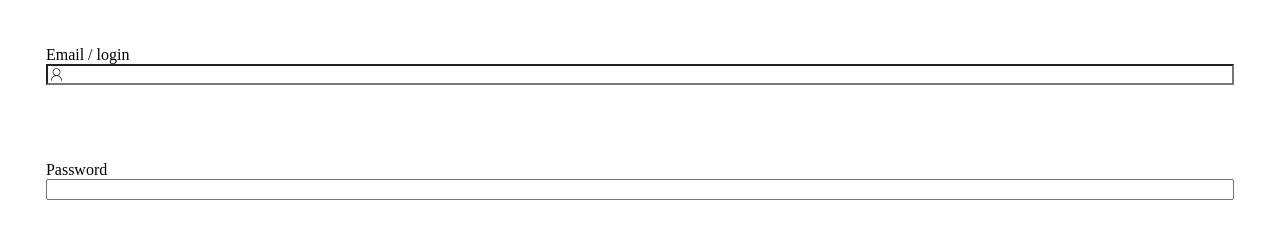
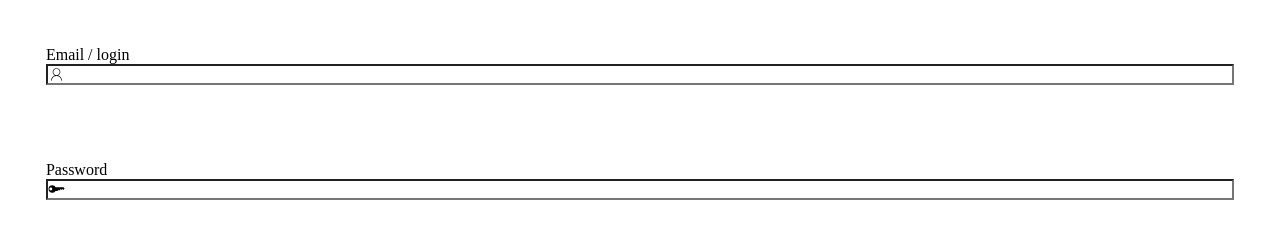
Before and after one commit to yaoleksa/theLambda, a React app: page / in a window 1280 px wide. Both pictures are taken after a click on the element "SignUp". Built offline with nearby package versions, Linux system fonts and the light colour scheme.

Commit message:
added key img

```diff
--- a/src/index.js
+++ b/src/index.js
@@ -28,7 +28,7 @@ function SignUp() {
             <input type='email' name='login' className='email'></input>
             </label>
             <label for='password' className='credential'>Password
-            <input type='password' name='passwiord'></input>
+            <input type='password' name='passwiord' className='password'></input>
             </label>
         </form>
     </>);
--- a/style/index.css
+++ b/style/index.css
@@ -42,3 +42,6 @@
 .email {
     background: url('../imgs/user-128.svg') no-repeat;
 }
+.password {
+    background: url('../imgs/key-53.svg') no-repeat;
+}
```
Also changed, not shown: imgs/key-53.svg (added), 1 other file.
